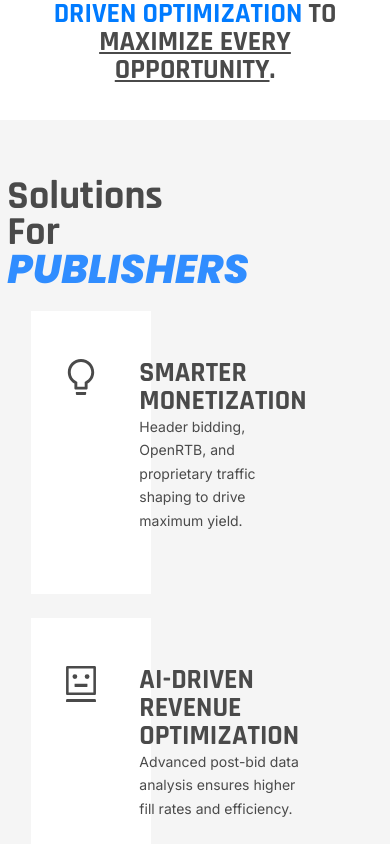
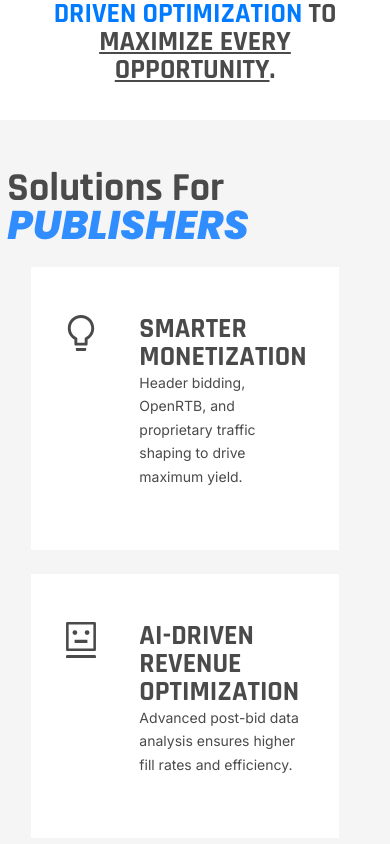
Before and after one commit to jwong65/vite-react-site, a React (Vite) app: page / in a window 390 px wide. Shown: the part 780-1624 px from the top of the page. Built offline with nearby package versions, Linux system fonts and the light colour scheme.

Commit message:
Added styling changes to column flex on mobile devices

```diff
--- a/src/pages/home.css
+++ b/src/pages/home.css
@@ -441,6 +441,22 @@
     .partners-grid{
         gap: 30px;
     }
+    .home-container-3{
+        flex-direction: column;
+        width: 100%;
+        padding: 1.5rem;
+    }
+    .left-content, .right-content{
+        max-width: 100%;
+        width: 100%;
+        flex: none;
+        margin-bottom: 20px;
+    }
+    .left-content img, .right-content img{
+        max-width: 100%;
+        height: auto;
+        margin: 0 auto;
+    }
     .footer-heading, .footer-subtext{
         font-size: 28px;
     }
```
